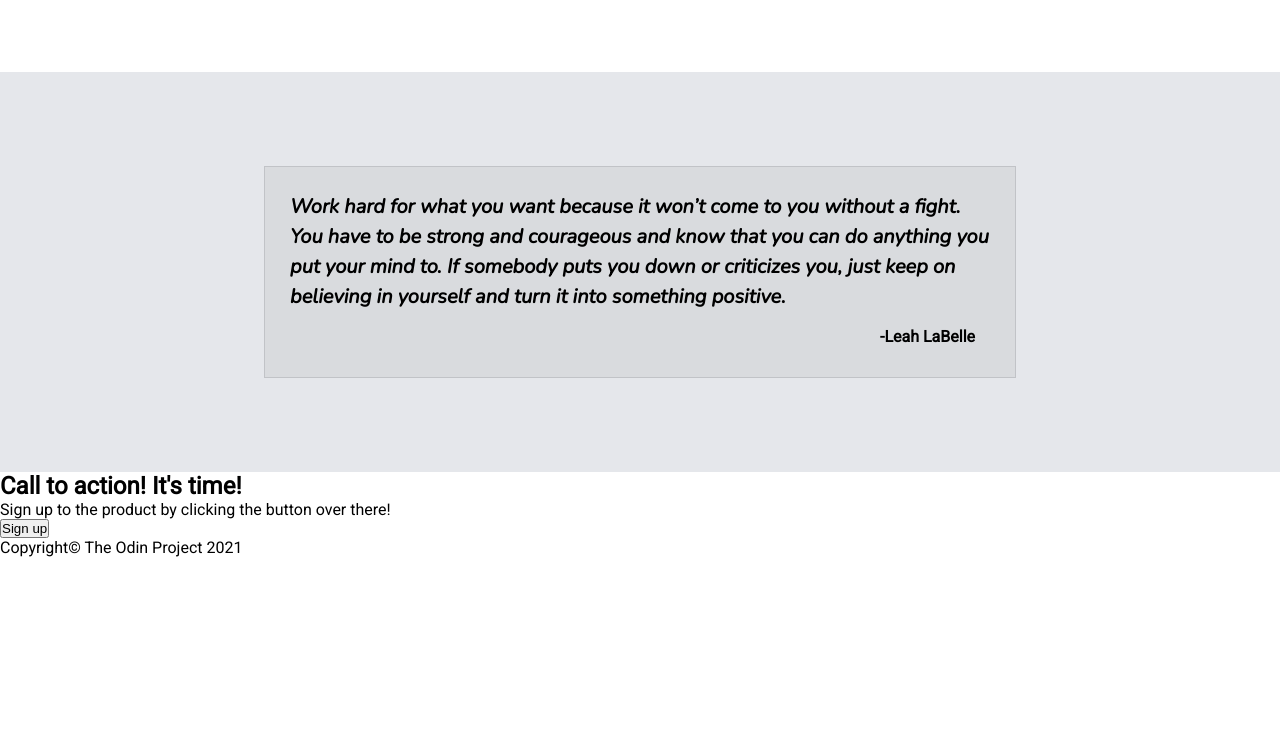
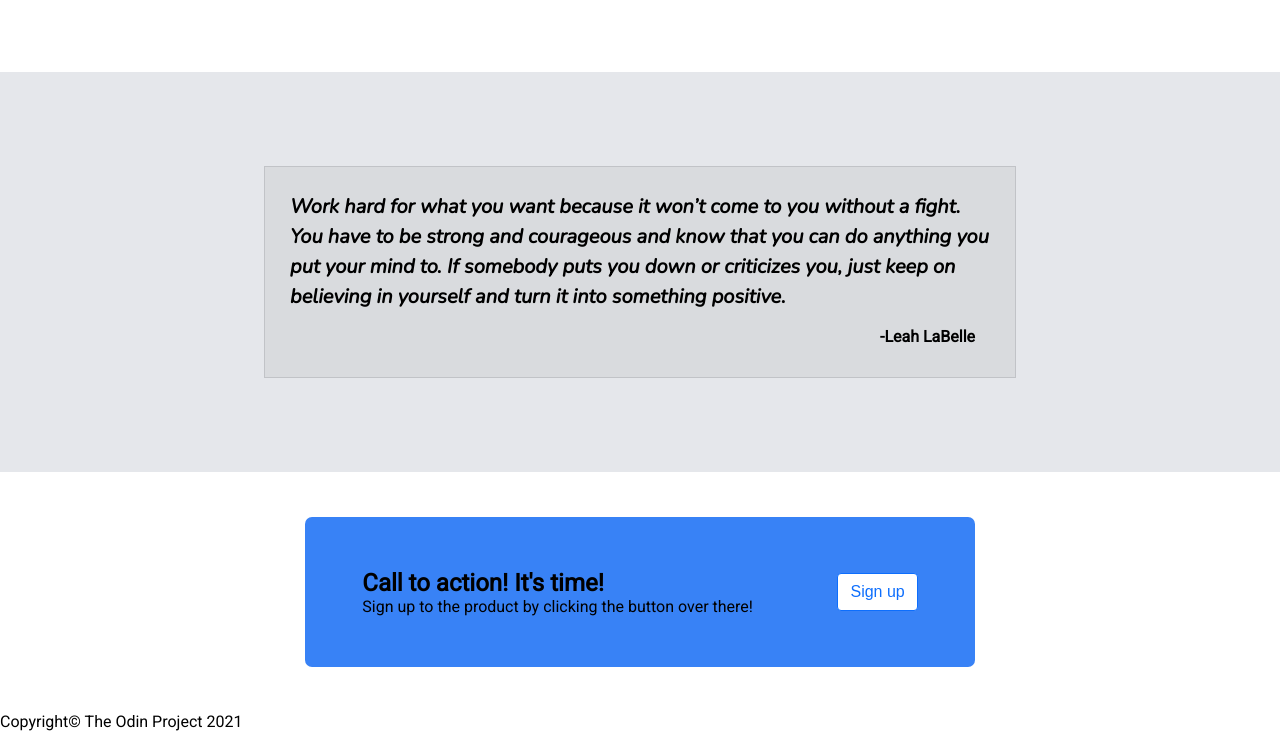
Before and after one commit to Yureche/Product-Landing-Page, a plain HTML site: page index.html in a window 1280 px wide. Shown: the part 1228-1959 px from the top of the page. Before the commit the page ends 1785 px from the top, so only its background shows below. Drawn offline with nearby package versions, Linux system fonts and the light colour scheme.

Commit message:
Update sign-up section and added styling

```diff
--- a/index.html
+++ b/index.html
@@ -59,9 +59,11 @@
     </div>
     <div class="sign-up-container">
         <div class="sign-up">
-            <h2>Call to action! It's time!</h2>
-            <p>Sign up to the product by clicking the button over there!</p>
-            <button>Sign up</button>
+            <div class="sign-up-text">            <h2>Call to action! It's time!</h2>
+                <p>Sign up to the product by clicking the button over there!</p>
+    </div>
+            <div class="sign-up-button">            <button>Sign up</button>
+            </div>
         </div>
     </div>
     <div class="footer">
--- a/style.css
+++ b/style.css
@@ -140,3 +140,42 @@ body {
     font-style: normal;
     text-align: right;
 }
+
+
+.sign-up-container {
+    height: 30%;
+    background-color: #fff;
+    display: flex;
+    justify-content: center;
+    align-items: center;
+}
+
+.sign-up {
+    background-color: #3882f6;
+    border-radius: 7px;
+    width: 50%;
+    height: 50%;
+    padding: 15px;
+    display: flex;
+    align-items: center;
+    justify-content: space-around;
+}
+
+.sign-up-button button {
+
+    cursor: pointer;
+    outline: 0;
+    display: inline-block;
+    font-weight: 400;
+    line-height: 1.5;
+    text-align: center;
+    background-color: #fff;
+    border: 1px solid transparent;
+    padding: 6px 12px;
+    font-size: 1rem;
+    border-radius: .25rem;
+    transition: color .15s ease-in-out,background-color .15s ease-in-out,border-color .15s ease-in-out,box-shadow .15s ease-in-out;
+    color: #0d6efd;
+    border-color: #0d6efd;
+
+}
```
